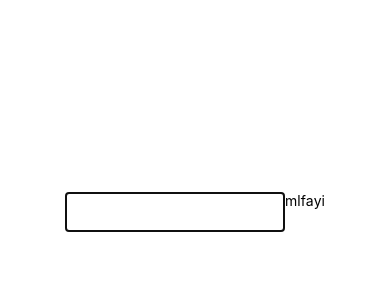
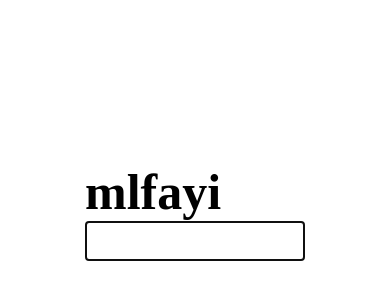
Before and after one commit to rafaltrojanowski/word_scramble, a React Native app in the folder word-scramble/: screen / in a window 390 px wide. Shown: the part 210-510 px from the top of the page. Built offline with nearby package versions, Linux system fonts and the light colour scheme.

Commit message:
improve a look

```diff
--- a/word-scramble/components/card.js
+++ b/word-scramble/components/card.js
@@ -1,15 +1,24 @@
 import React from 'react';
-import { Text, View } from 'react-native';
+import { Text, View, StyleSheet } from 'react-native';
 
 export default class Card extends React.Component {
 
   render() {
+
     let { letter } = this.props
 
     return (
       <View>
-        <Text>{letter}</Text>
+        <Text style={styles.baseText}>{letter}</Text>
       </View>
     )
   }
 }
+
+const styles = StyleSheet.create({
+  baseText: {
+    fontFamily: 'Cochin',
+    fontSize: 50,
+    fontWeight: 'bold'
+  }
+});
--- a/word-scramble/components/game.js
+++ b/word-scramble/components/game.js
@@ -19,8 +19,16 @@ export default class Game extends React.Component {
     if (!scrambledWord) return (null)
 
     return (
+      <View>
         <View style={{flexDirection:'row', flexWrap:'wrap'}}>
+          {scrambledWord.map(function (letter, index) {
+            return (
+              <Card letter={letter} key={index}></Card>
+            )
+          })}
+        </View>
 
+        <View>
          <TextInput
             autoFocus
             onKeyPress={({ nativeEvent }) => {
@@ -28,13 +36,7 @@ export default class Game extends React.Component {
             }}
             style={{height: 40, borderColor: 'gray', borderWidth: 1}}
           />
-
-        {scrambledWord.map(function (letter, index) {
-          return (
-            <Card letter={letter} key={index}></Card>
-          )
-        })}
-
+        </View>
       </View>
     )
   }
```
Lines whose indentation alone changed are shown as unchanged.
